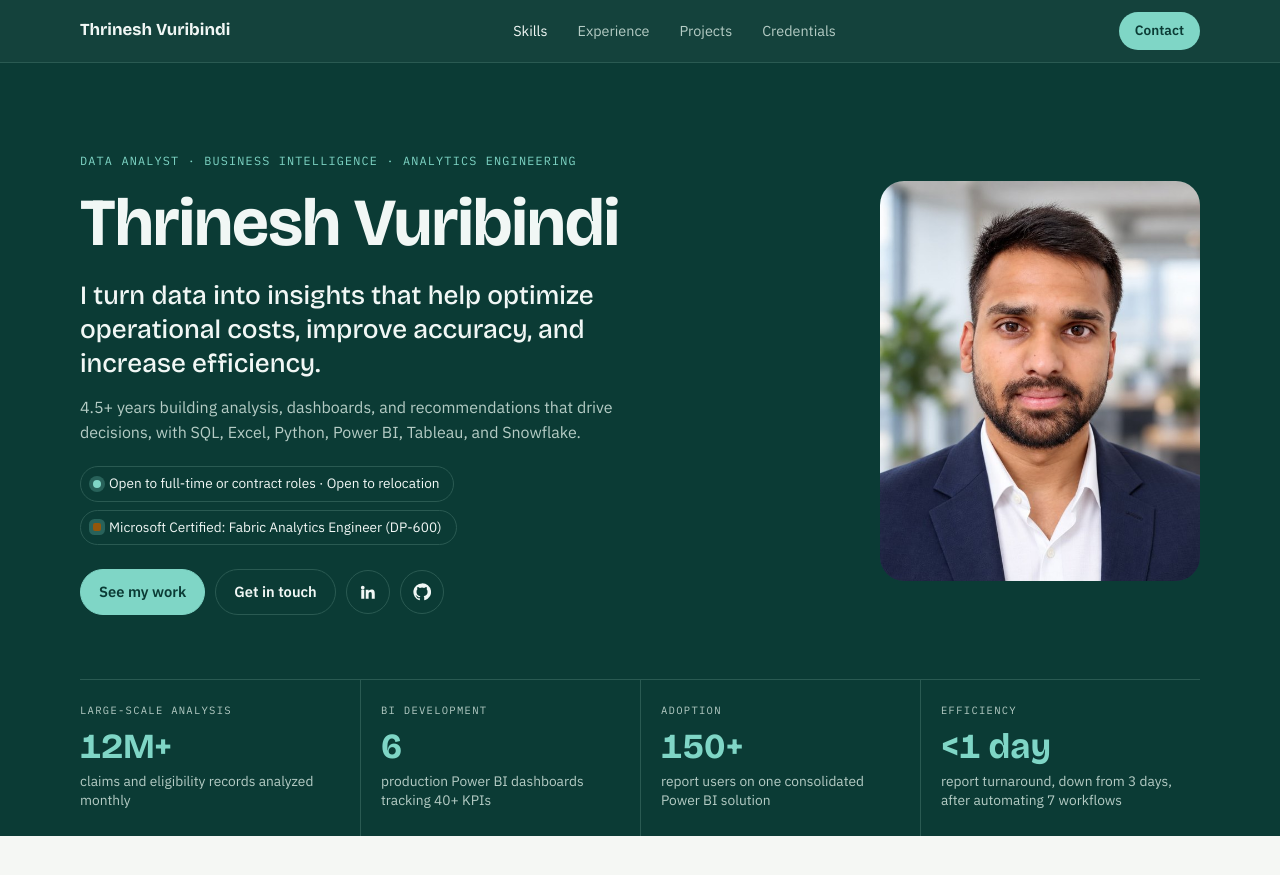
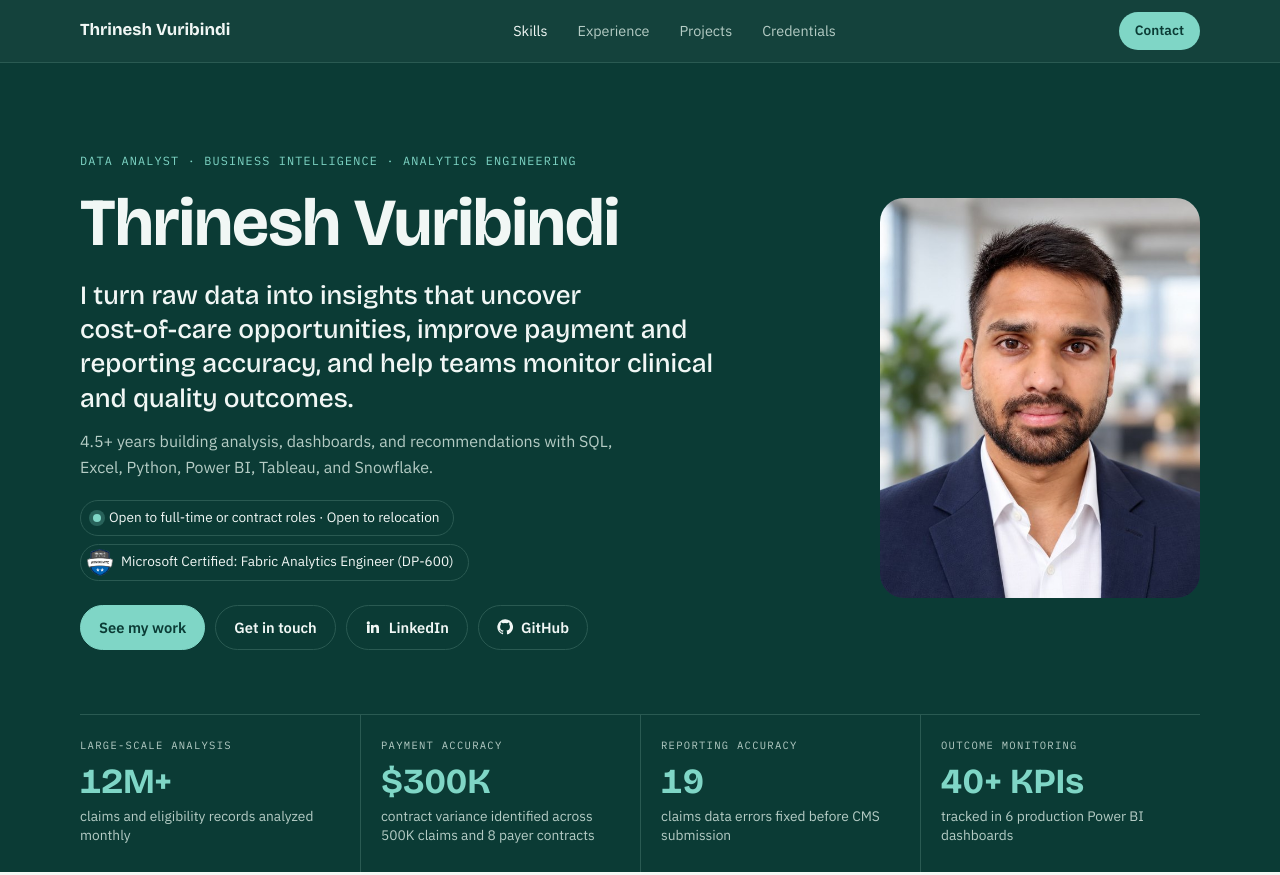
Before and after one commit to thrinesh13/thrinesh13.github.io, a plain HTML site: page index.html in a window 1280 px wide. Shown: the top 875 px of the page. Drawn offline with nearby package versions, Linux system fonts and the light colour scheme.

Commit message:
Healthcare-focused headline and highlights, DP-600 badge, labeled profile links, leaner UnitedHealth Group section

```diff
--- a/index.html
+++ b/index.html
@@ -4,9 +4,9 @@
 <meta charset="utf-8">
 <meta name="viewport" content="width=device-width, initial-scale=1, viewport-fit=cover">
 <title>Thrinesh Vuribindi | Data Analyst</title>
-<meta name="description" content="Thrinesh Vuribindi, Data Analyst with 4.5+ years turning data into insights that help optimize operational costs, improve accuracy, and increase efficiency.">
+<meta name="description" content="Thrinesh Vuribindi, Data Analyst with 4.5+ years turning raw data into insights that uncover cost-of-care opportunities, improve payment and reporting accuracy, and help teams monitor clinical and quality outcomes.">
 <meta property="og:title" content="Thrinesh Vuribindi | Data Analyst">
-<meta property="og:description" content="Data Analyst turning data into insights that help optimize operational costs, improve accuracy, and increase efficiency. SQL, Excel, Python, Power BI, Tableau, Snowflake.">
+<meta property="og:description" content="Data Analyst turning raw data into insights that uncover cost-of-care opportunities, improve payment and reporting accuracy, and help teams monitor clinical and quality outcomes.">
 <meta property="og:type" content="website">
 <meta property="og:url" content="https://thrinesh13.github.io/">
 <meta property="og:image" content="https://thrinesh13.github.io/profile.jpg">
@@ -72,10 +72,11 @@ img{max-width:100%}
 .hero-grid{display:grid;grid-template-columns:minmax(0,1.5fr) minmax(0,.7fr);gap:clamp(32px,6vw,80px);align-items:center}
 .hero .eyebrow{color:var(--hero-accent)}
 .hero h1{font-size:clamp(2.5rem,6vw,4.2rem);margin-top:14px}
-.hero .headline{font-family:var(--f-display);font-weight:500;font-size:clamp(1.25rem,2.4vw,1.65rem);line-height:1.3;margin-top:16px;max-width:32ch}
+.hero .headline{font-family:var(--f-display);font-weight:500;font-size:clamp(1.25rem,2.4vw,1.65rem);line-height:1.3;margin-top:16px;max-width:38ch}
 .hero .sub{color:var(--hero-muted);margin-top:14px;max-width:58ch}
 .status{display:inline-flex;align-items:center;gap:8px;margin-top:20px;font-size:.85rem;padding:6px 14px 6px 12px;border-radius:999px;border:1px solid var(--hero-line)}
-.tags{display:flex;flex-wrap:wrap;gap:8px;margin-top:20px}.tags .status{margin-top:0}.status.cert::before{border-radius:2px;background:var(--mark)}
+.tags{display:flex;flex-wrap:wrap;gap:8px;margin-top:20px}.tags .status{margin-top:0}.status.cert{color:inherit;text-decoration:none;padding:4px 14px 4px 6px}.status.cert::before{display:none}.status.cert:hover{border-color:var(--hero-accent)}.status.cert img{width:26px;height:auto;display:block}
+.cred-badge{width:72px;height:auto;margin-bottom:6px}
 .status::before{content:"";flex:none;width:8px;height:8px;border-radius:50%;background:var(--hero-accent);box-shadow:0 0 0 4px color-mix(in srgb,var(--hero-accent) 25%,transparent)}
 .hero .actions{display:flex;flex-wrap:wrap;gap:10px;margin-top:24px;align-items:center}
 .hero .btn{background:transparent;color:var(--hero-ink);border-color:var(--hero-line)}
@@ -83,6 +84,7 @@ img{max-width:100%}
 .hero .btn.primary{background:var(--hero-accent);border-color:var(--hero-accent);color:var(--hero)}
 .icon{width:44px;height:44px;padding:0;justify-content:center}
 .icon svg{width:18px;height:18px;fill:currentColor}
+.btn.social svg{width:16px;height:16px;fill:currentColor;flex:none}
 @media (max-width:420px){.btn{padding:10px 14px;font-size:.88rem}.icon{width:40px;height:40px}.hero .actions{gap:8px}}
 .portrait{justify-self:end;width:100%;max-width:320px}
 .portrait img{display:block;width:100%;height:auto;aspect-ratio:4/5;object-fit:cover;object-position:center 30%;border-radius:24px;background:var(--hero-2)}
@@ -142,6 +144,7 @@ section.block + section.block{border-top:1px solid var(--line)}
 .role-body li{font-size:.95rem;max-width:80ch}
 .role-body li::marker{color:var(--accent)}
 .role-body>p{font-size:.96rem;max-width:80ch}
+.role-body>p.story{padding:12px 16px;border-left:3px solid var(--mark);background:color-mix(in srgb,var(--mark) 7%,transparent);border-radius:0 10px 10px 0}
 .role-body>p.summ{font-weight:500;color:var(--ink)}
 .role-body ul.duties{padding-left:18px;display:grid;gap:6px;margin:0}
 .role-body ul.duties li{font-size:.94rem;color:var(--muted);line-height:1.5}
@@ -236,14 +239,14 @@ footer a{color:inherit;text-decoration:none}footer a:hover{color:var(--hero-ink)
       <div>
         <span class="eyebrow">Data Analyst · Business Intelligence · Analytics Engineering</span>
         <h1>Thrinesh Vuribindi</h1>
-        <p class="headline">I turn data into insights that help optimize operational costs, improve accuracy, and increase efficiency.</p>
-        <p class="sub">4.5+ years building analysis, dashboards, and recommendations that drive decisions, with SQL, Excel, Python, Power BI, Tableau, and Snowflake.</p>
-        <div class="tags"><span class="status">Open to full-time or contract roles · Open to relocation</span><span class="status cert">Microsoft Certified: Fabric Analytics Engineer (DP-600)</span></div>
+        <p class="headline">I turn raw data into insights that uncover <span style="white-space:nowrap">cost-of-care</span> opportunities, improve payment and reporting accuracy, and help teams monitor clinical and quality outcomes.</p>
+        <p class="sub">4.5+ years building analysis, dashboards, and recommendations with SQL, Excel, Python, Power BI, Tableau, and Snowflake.</p>
+        <div class="tags"><span class="status">Open to full-time or contract roles · Open to relocation</span><a class="status cert" href="https://learn.microsoft.com/en-us/users/trineshvuribindi-2141/credentials/ee8e4ff074331db2" target="_blank" rel="noopener"><img src="dp600-badge.png" alt="" width="26" height="27">Microsoft Certified: Fabric Analytics Engineer (DP-600)</a></div>
         <div class="actions">
           <a class="btn primary" href="#experience">See my work</a>
           <a class="btn" href="#contact">Get in touch</a>
-          <a class="btn icon" href="https://www.linkedin.com/in/thrineshv/" target="_blank" rel="noopener" aria-label="LinkedIn"><svg viewBox="0 0 24 24" aria-hidden="true"><path d="M4.98 3.5a2.5 2.5 0 1 1 0 5 2.5 2.5 0 0 1 0-5zM3 9h4v12H3zM9 9h3.8v1.7h.05c.53-1 1.84-2.05 3.78-2.05C20.6 8.65 21 11.2 21 14.5V21h-4v-5.8c0-1.4-.03-3.2-1.95-3.2-1.95 0-2.25 1.52-2.25 3.1V21H9z"/></svg></a>
-          <a class="btn icon" href="https://github.com/thrinesh13" target="_blank" rel="noopener" aria-label="GitHub"><svg viewBox="0 0 24 24" aria-hidden="true"><path d="M12 .5a11.5 11.5 0 0 0-3.64 22.41c.58.1.79-.25.79-.56v-2c-3.2.7-3.88-1.37-3.88-1.37-.52-1.33-1.28-1.69-1.28-1.69-1.05-.72.08-.7.08-.7 1.16.08 1.77 1.19 1.77 1.19 1.03 1.77 2.7 1.26 3.36.96.1-.75.4-1.26.73-1.55-2.55-.29-5.24-1.28-5.24-5.69 0-1.26.45-2.29 1.19-3.1-.12-.29-.52-1.46.11-3.05 0 0 .97-.31 3.17 1.18a11 11 0 0 1 5.77 0c2.2-1.49 3.17-1.18 3.17-1.18.63 1.59.23 2.76.11 3.05.74.81 1.19 1.84 1.19 3.1 0 4.42-2.7 5.4-5.26 5.68.41.36.78 1.06.78 2.14v3.17c0 .31.21.67.8.56A11.5 11.5 0 0 0 12 .5z"/></svg></a>
+          <a class="btn social" href="https://www.linkedin.com/in/thrineshv/" target="_blank" rel="noopener"><svg viewBox="0 0 24 24" aria-hidden="true"><path d="M4.98 3.5a2.5 2.5 0 1 1 0 5 2.5 2.5 0 0 1 0-5zM3 9h4v12H3zM9 9h3.8v1.7h.05c.53-1 1.84-2.05 3.78-2.05C20.6 8.65 21 11.2 21 14.5V21h-4v-5.8c0-1.4-.03-3.2-1.95-3.2-1.95 0-2.25 1.52-2.25 3.1V21H9z"/></svg>LinkedIn</a>
+          <a class="btn social" href="https://github.com/thrinesh13" target="_blank" rel="noopener"><svg viewBox="0 0 24 24" aria-hidden="true"><path d="M12 .5a11.5 11.5 0 0 0-3.64 22.41c.58.1.79-.25.79-.56v-2c-3.2.7-3.88-1.37-3.88-1.37-.52-1.33-1.28-1.69-1.28-1.69-1.05-.72.08-.7.08-.7 1.16.08 1.77 1.19 1.77 1.19 1.03 1.77 2.7 1.26 3.36.96.1-.75.4-1.26.73-1.55-2.55-.29-5.24-1.28-5.24-5.69 0-1.26.45-2.29 1.19-3.1-.12-.29-.52-1.46.11-3.05 0 0 .97-.31 3.17 1.18a11 11 0 0 1 5.77 0c2.2-1.49 3.17-1.18 3.17-1.18.63 1.59.23 2.76.11 3.05.74.81 1.19 1.84 1.19 3.1 0 4.42-2.7 5.4-5.26 5.68.41.36.78 1.06.78 2.14v3.17c0 .31.21.67.8.56A11.5 11.5 0 0 0 12 .5z"/></svg>GitHub</a>
         </div>
       </div>
       <figure class="portrait">
@@ -252,9 +255,9 @@ footer a{color:inherit;text-decoration:none}footer a:hover{color:var(--hero-ink)
     </div>
     <div class="proof num" aria-label="Highlights">
       <div><i>Large-scale analysis</i><b>12M+</b><span>claims and eligibility records analyzed monthly</span></div>
-      <div><i>BI development</i><b>6</b><span>production Power BI dashboards tracking 40+ KPIs</span></div>
-      <div><i>Adoption</i><b>150+</b><span>report users on one consolidated Power BI solution</span></div>
-      <div><i>Efficiency</i><b>&lt;1 day</b><span>report turnaround, down from 3 days, after automating 7 workflows</span></div>
+      <div><i>Payment accuracy</i><b>$300K</b><span>contract variance identified across 500K claims and 8 payer contracts</span></div>
+      <div><i>Reporting accuracy</i><b>19</b><span>claims data errors fixed before CMS submission</span></div>
+      <div><i>Outcome monitoring</i><b>40+ KPIs</b><span>tracked in 6 production Power BI dashboards</span></div>
     </div>
   </div>
 </header>
@@ -286,8 +289,9 @@ footer a{color:inherit;text-decoration:none}footer a:hover{color:var(--hero-ink)
         <div class="role-meta"><span class="title">Data Analyst</span><span class="co">UnitedHealth Group</span><span class="when">May 2025 to present</span><span class="when">Chicago, IL</span></div>
         <div class="role-body">
           <p class="summ">Healthcare analytics for 8 business units and lines of business, supporting operations, finance, and actuarial teams.</p>
-          <ul class="metrics num c3"><li class="feature"><i>Cost · Payer contract variance</i><b>$300K</b><span>in variance identified between contracted allowed and actual paid amounts across 500K claims and 8 payer contracts. Presented it to the contracting team, flagged claims for reprocessing, helped correct rate setup errors, and built a recurring report to monitor it.</span></li><li><i>Accuracy</i><b>19</b><span>claims data errors kept from reaching CMS by tracing discrepancies to source before submission</span></li><li><i>Efficiency</i><b>3 days → &lt;1 day</b><span>report turnaround for 8 business units after automating 7 recurring workflows</span></li><li><i>Self-service</i><b>40%</b><span>fewer ad hoc report requests after training 30 users to self-serve</span></li></ul>
-          <ul class="duties"><li>Gave 15+ leaders self-service views of 40+ KPIs across payer contracts, value-based care, and quality through 6 production Power BI dashboards, designed and developed for recurring performance reviews and day-to-day decisions.</li><li>Integrated claims, clinical, provider, and pharmacy data from 10+ sources, aligning 1,000+ fields to specifications at 98% accuracy.</li><li>Surfaced cost reduction opportunities for quarterly performance reviews by analyzing utilization variation and outliers across 12M+ monthly claims and eligibility records with regression, time-series, and driver analysis.</li></ul>
+          <p class="story"><span class="label">Payer contract variance</span>Found $300K in variance between contracted allowed and actual paid amounts across 3 months of claims and 8 payer contracts. Presented it to the contracting team, flagged claims for reprocessing, helped correct rate setup errors, and built a recurring report to monitor it.</p>
+          <ul class="metrics num c3"><li><i>Accuracy</i><b>98%</b><span>of 1,000+ fields aligned to specifications across claims, clinical, provider, and pharmacy data from 10+ sources</span></li><li><i>Efficiency</i><b>3 days → &lt;1 day</b><span>report turnaround for 8 business units after automating 7 recurring workflows</span></li><li><i>Productivity</i><b>40%</b><span>fewer ad hoc report requests after training 30 users on the dashboards</span></li></ul>
+          <ul class="duties"><li>Gave 15+ leaders on-demand views of 40+ KPIs across payer contracts, value-based care, and quality through 6 production Power BI dashboards, designed and developed for recurring performance reviews and day-to-day decisions.</li><li>Surfaced cost reduction opportunities for quarterly performance reviews by analyzing utilization variation and outliers across 12M+ monthly claims and eligibility records with regression, time-series, and driver analysis.</li><li>Traced claims data discrepancies to source systems and resolved 19 errors before CMS submission.</li></ul>
           <div class="chips"><span class="chip">SQL</span><span class="chip">SAS</span><span class="chip">Python</span><span class="chip">Snowflake</span><span class="chip">Power BI</span><span class="chip">Tableau</span><span class="chip">Microsoft Fabric</span></div>
         </div>
       </article>
@@ -334,7 +338,7 @@ footer a{color:inherit;text-decoration:none}footer a:hover{color:var(--hero-ink)
           <div class="res hl"><b>$425K → $120K</b><span>modeled review cost</span></div>
           <div class="res"><b>23.6K → 854</b><span>claims needing manual review</span></div>
           <div class="res"><b>82%</b><span>of improper claims caught before payment</span></div>
-          <div class="links"><a class="btn" href="https://github.com/thrinesh13/Medicare-Claims-Payment-Integrity-Analytics" target="_blank" rel="noopener">GitHub ↗</a></div>
+          <div class="links"><a class="btn" href="https://github.com/thrinesh13/Medicare-Claims-Payment-Integrity-Analytics" target="_blank" rel="noopener">View on GitHub ↗</a></div>
         </aside>
       </article>
 
@@ -353,7 +357,7 @@ footer a{color:inherit;text-decoration:none}footer a:hover{color:var(--hero-ink)
           <div class="res hl"><b>$15.8M to $27.1M</b><span>yearly cost exposure</span></div>
           <div class="res"><b>53.3%</b><span>of cases off by 30+ minutes</span></div>
           <div class="res"><b>133 of 418</b><span>procedures drive 53.6% of the variation</span></div>
-          <div class="links"><a class="btn primary" href="https://thrinesh13.github.io/Surgical-Scheduling-Variance-Analysis/dashboard/" target="_blank" rel="noopener">Live dashboard ↗</a><a class="btn" href="https://github.com/thrinesh13/Surgical-Scheduling-Variance-Analysis" target="_blank" rel="noopener">GitHub ↗</a></div>
+          <div class="links"><a class="btn primary" href="https://thrinesh13.github.io/Surgical-Scheduling-Variance-Analysis/dashboard/" target="_blank" rel="noopener">Live dashboard ↗</a><a class="btn" href="https://github.com/thrinesh13/Surgical-Scheduling-Variance-Analysis" target="_blank" rel="noopener">View on GitHub ↗</a></div>
         </aside>
       </article>
 
@@ -371,7 +375,7 @@ footer a{color:inherit;text-decoration:none}footer a:hover{color:var(--hero-ink)
           <div class="res hl"><b>$146 → $311</b><span>112.8% total return, 16.3% a year</span></div>
           <div class="res"><b>1.65%</b><span>average daily volatility, steady as the price doubled</span></div>
           <div class="res"><b>p = 0.267</b><span>volume did not predict price direction</span></div>
-          <div class="links"><a class="btn" href="https://github.com/thrinesh13/Statistical-Time-series-analysis" target="_blank" rel="noopener">GitHub ↗</a></div>
+          <div class="links"><a class="btn" href="https://github.com/thrinesh13/Statistical-Time-series-analysis" target="_blank" rel="noopener">View on GitHub ↗</a></div>
         </aside>
       </article>
     </div>
@@ -384,7 +388,7 @@ footer a{color:inherit;text-decoration:none}footer a:hover{color:var(--hero-ink)
       <div><h2 id="cred-h">Education and certification</h2></div>
     </div>
     <div class="creds">
-      <div class="cred"><span class="eyebrow">Certification</span><h3>Microsoft Certified: Fabric Analytics Engineer Associate (DP-600)</h3><p><a href="https://learn.microsoft.com/en-us/users/trineshvuribindi-2141/credentials/ee8e4ff074331db2" target="_blank" rel="noopener">Verify credential ↗</a></p></div>
+      <div class="cred cert-card"><img class="cred-badge" src="dp600-badge.png" alt="Microsoft Certified Associate badge" width="72" height="74"><span class="eyebrow">Certification</span><h3>Microsoft Certified: Fabric Analytics Engineer Associate (DP-600)</h3><p><a href="https://learn.microsoft.com/en-us/users/trineshvuribindi-2141/credentials/ee8e4ff074331db2" target="_blank" rel="noopener">Verify credential ↗</a></p></div>
       <div class="cred"><span class="eyebrow">2023 to 2025</span><h3>M.S. Information Systems</h3><p>Saint Louis University</p></div>
       <div class="cred"><span class="eyebrow">2017 to 2021</span><h3>B.Tech, Electrical and Electronics Engineering</h3><p>Guru Nanak Institutions Technical Campus</p></div>
     </div>
```
Also changed, not shown: dp600-badge.png (added).
